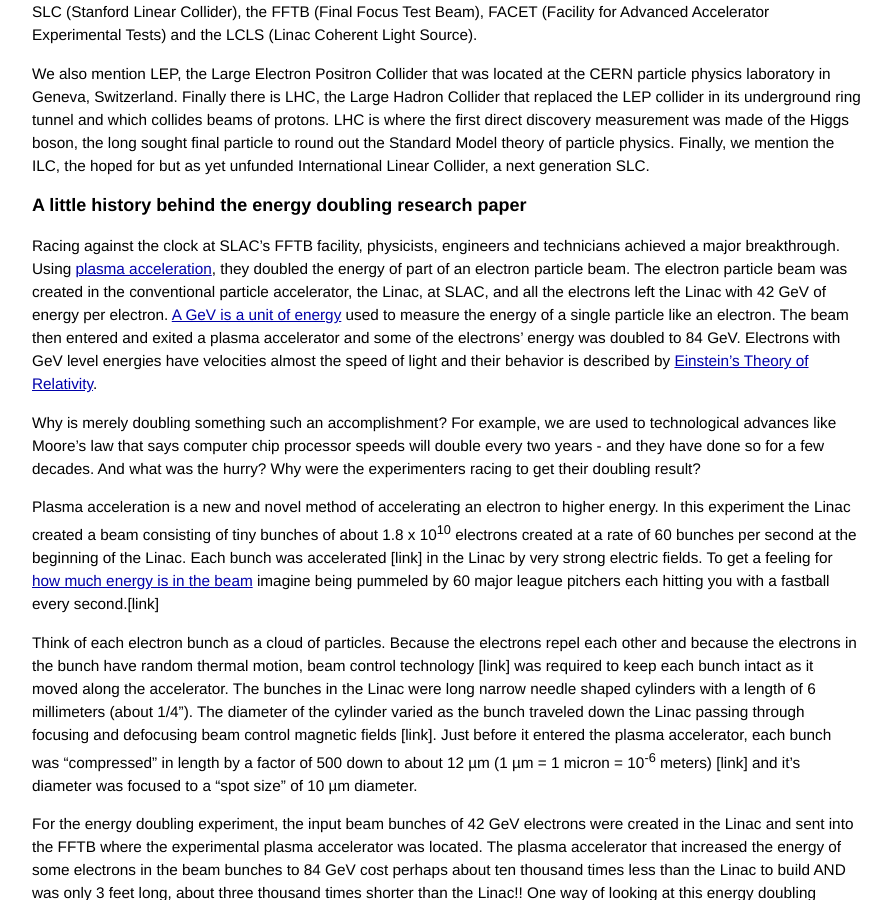
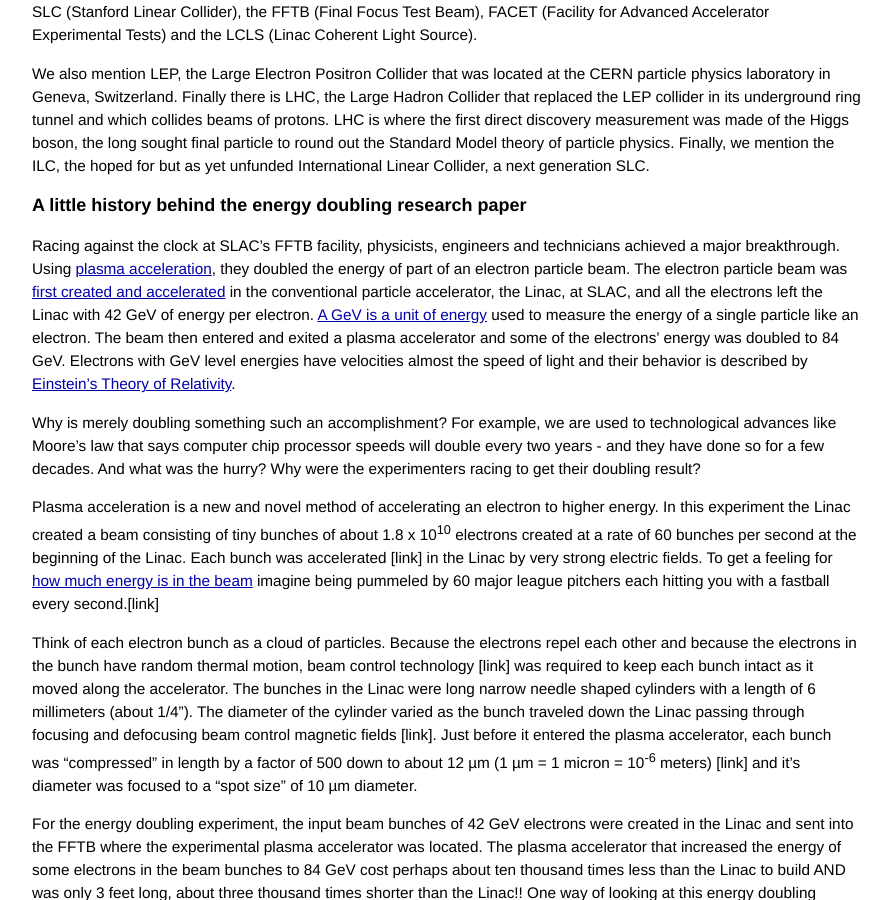
Before and after one commit to grbfacet/facet, a Jekyll site: the page built from energy-doubling-exposition.md, in a window 1280 px wide and 900 px high, scrolled down 1771 px. Shown: the whole window, without its empty margins (193-1084 px from the left). Built offline with Jekyll 4.4.1, drawn with Linux system fonts in a browser that asks for light colours.

Commit message:
Update energy-doubling-exposition.md

```diff
--- a/energy-doubling-exposition.md
+++ b/energy-doubling-exposition.md
@@ -48,7 +48,8 @@
 
 ### A little history behind the energy doubling research paper
 
-Racing against the clock at SLAC’s FFTB facility, physicists, engineers and technicians achieved a major breakthrough. Using [plasma acceleration](/beam-acceleration-tutorial.html#plasma-acceleration), they doubled the energy of part of an electron particle beam. The electron particle beam was created in the conventional particle accelerator, the Linac, at SLAC, and all the electrons left the Linac with 42 GeV of energy per electron. [A GeV is a unit of energy](/relativity-tutorial.html#the-electron-volt-ev-an-atomic-sized-unit-of-energy) used to measure the energy of a single particle like an electron. The beam then entered and exited a plasma accelerator and some of the electrons' energy was doubled to 84 GeV. Electrons with GeV level energies have velocities almost the speed of light and their behavior is described by [Einstein's Theory of Relativity](/relativity-tutorial.html#relativity-theory).
+Racing against the clock at SLAC’s FFTB facility, physicists, engineers and technicians achieved a major breakthrough. Using [plasma acceleration](/beam-acceleration-tutorial.html#plasma-acceleration), they doubled the energy of part of an electron particle beam. The electron particle beam was [first created and accelerated](/beam-acceleration-tutorial.html#charged-particles-are-accelerated-by-electric-fields)
+ in the conventional particle accelerator, the Linac, at SLAC, and all the electrons left the Linac with 42 GeV of energy per electron. [A GeV is a unit of energy](/relativity-tutorial.html#the-electron-volt-ev-an-atomic-sized-unit-of-energy) used to measure the energy of a single particle like an electron. The beam then entered and exited a plasma accelerator and some of the electrons' energy was doubled to 84 GeV. Electrons with GeV level energies have velocities almost the speed of light and their behavior is described by [Einstein's Theory of Relativity](/relativity-tutorial.html#relativity-theory).
 
 Why is merely doubling something such an accomplishment?  For example, we are used to technological advances like Moore’s law that says computer chip processor speeds will double every two years - and they have done so for a few decades. And what was the hurry? Why were the experimenters racing to get their doubling result?
 
```
